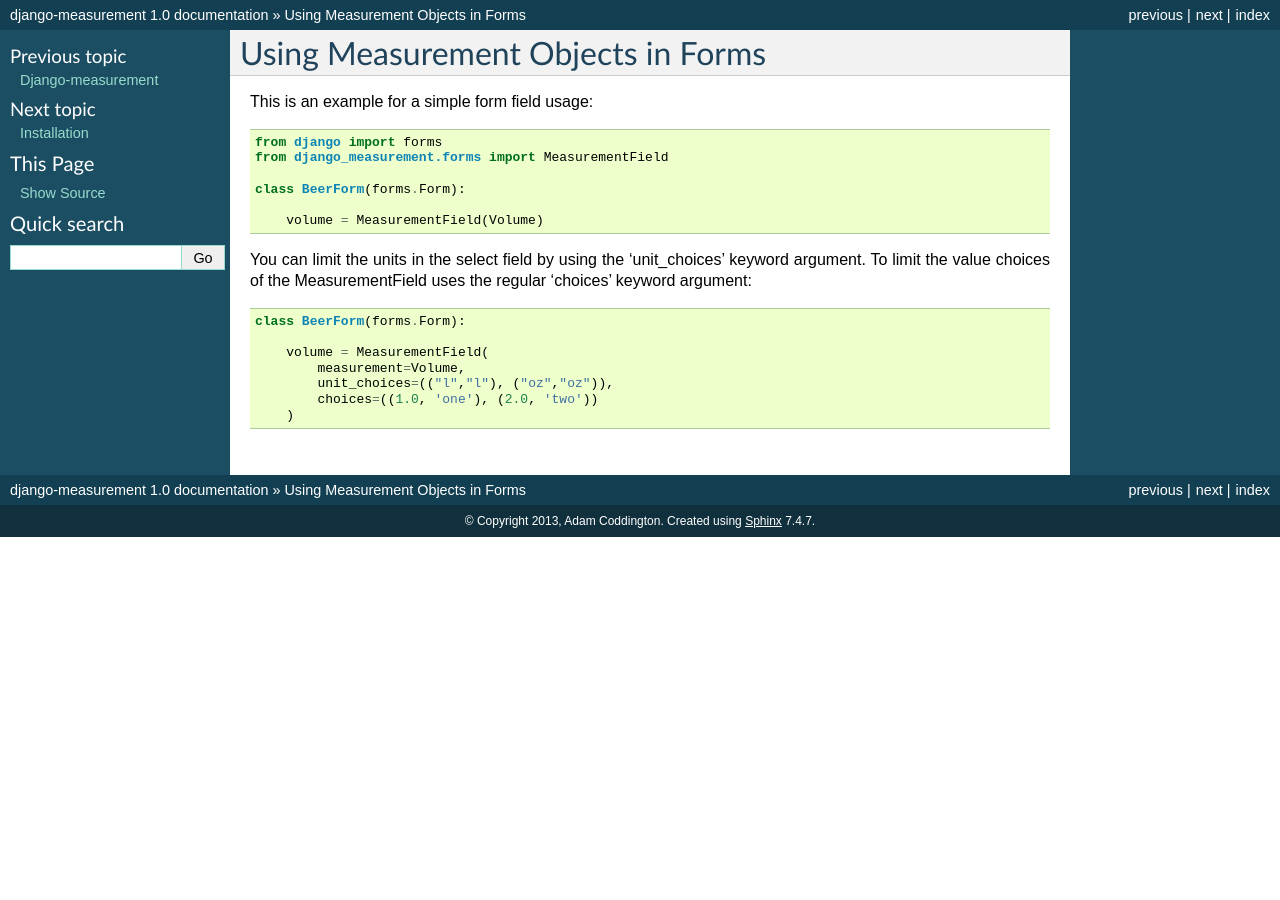
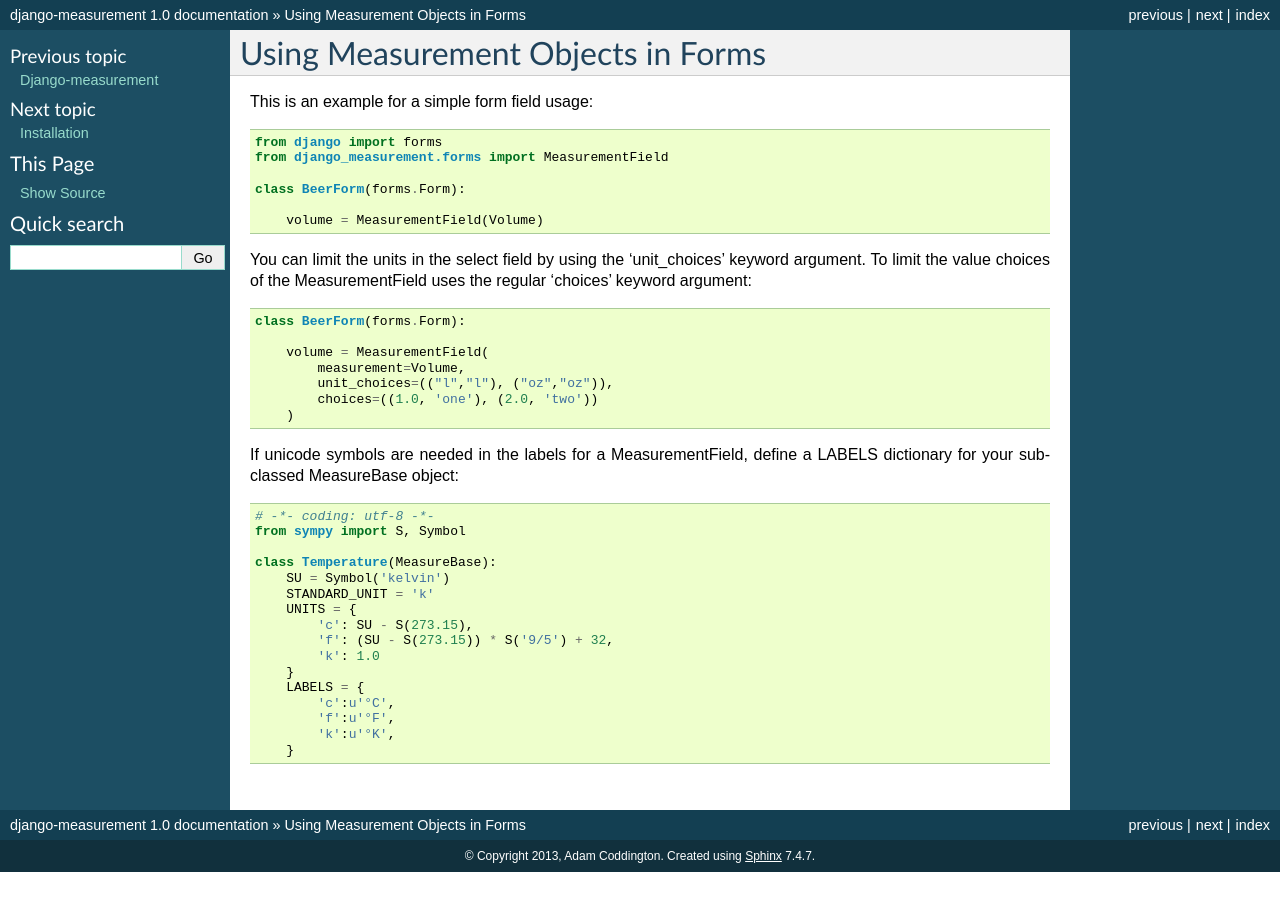
Before and after one commit to coddingtonbear/django-measurement, a Sphinx documentation site: the page built from docs/topics/forms.rst, in a window 1280 px wide. Built offline with Sphinx 7.4.7, drawn with Linux system fonts in a browser that asks for light colours.

Commit message:
Updated docs w/ LABELS attribute info
Added example of using LABELS attribute w/ a subclass of MeasureBase to define display labels

```diff
--- a/docs/topics/forms.rst
+++ b/docs/topics/forms.rst
@@ -21,3 +21,22 @@ To limit the value choices of the MeasurementField uses the regular 'choices' ke
             unit_choices=(("l","l"), ("oz","oz")),
             choices=((1.0, 'one'), (2.0, 'two'))
         )
+
+If unicode symbols are needed in the labels for a MeasurementField, define a LABELS dictionary for your subclassed MeasureBase object::
+
+    # -*- coding: utf-8 -*-
+    from sympy import S, Symbol
+
+    class Temperature(MeasureBase):
+        SU = Symbol('kelvin')
+        STANDARD_UNIT = 'k'
+        UNITS = {
+            'c': SU - S(273.15),
+            'f': (SU - S(273.15)) * S('9/5') + 32,
+            'k': 1.0
+        }
+        LABELS = {
+            'c':u'°C',
+            'f':u'°F',
+            'k':u'°K',
+        }
```
